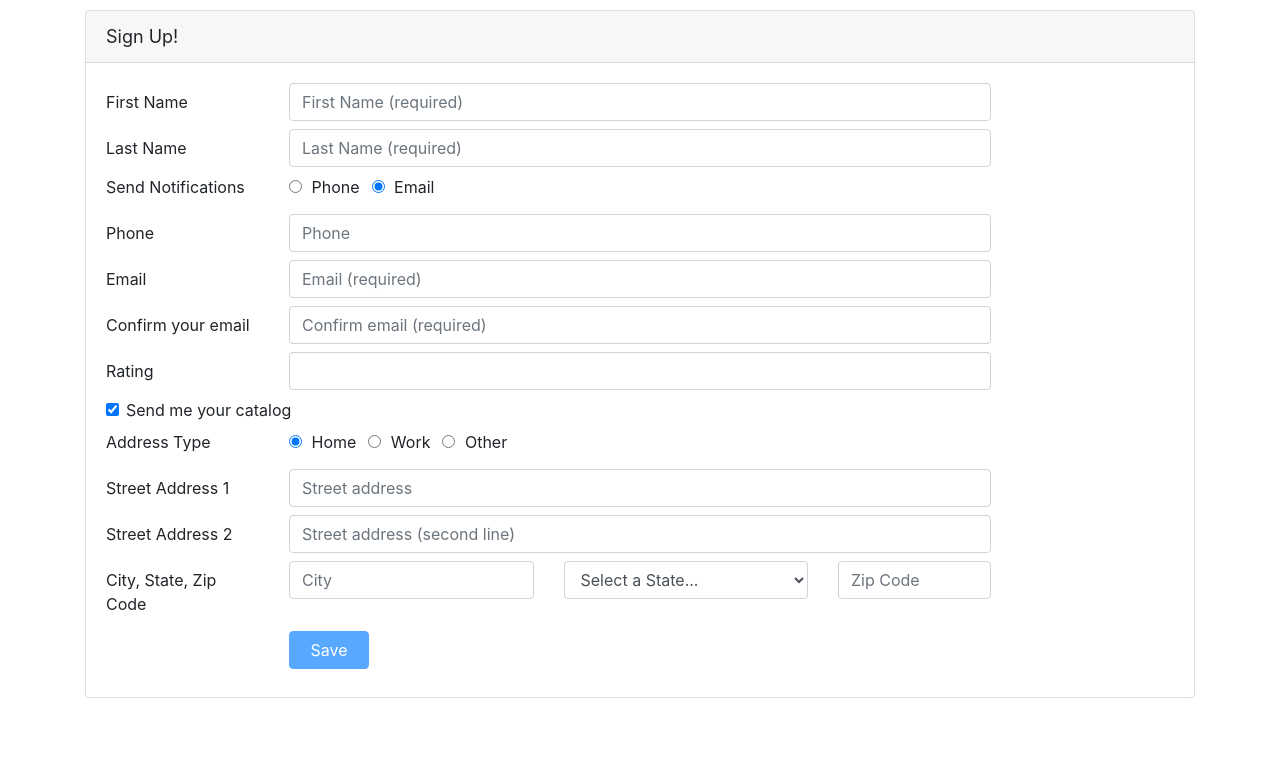
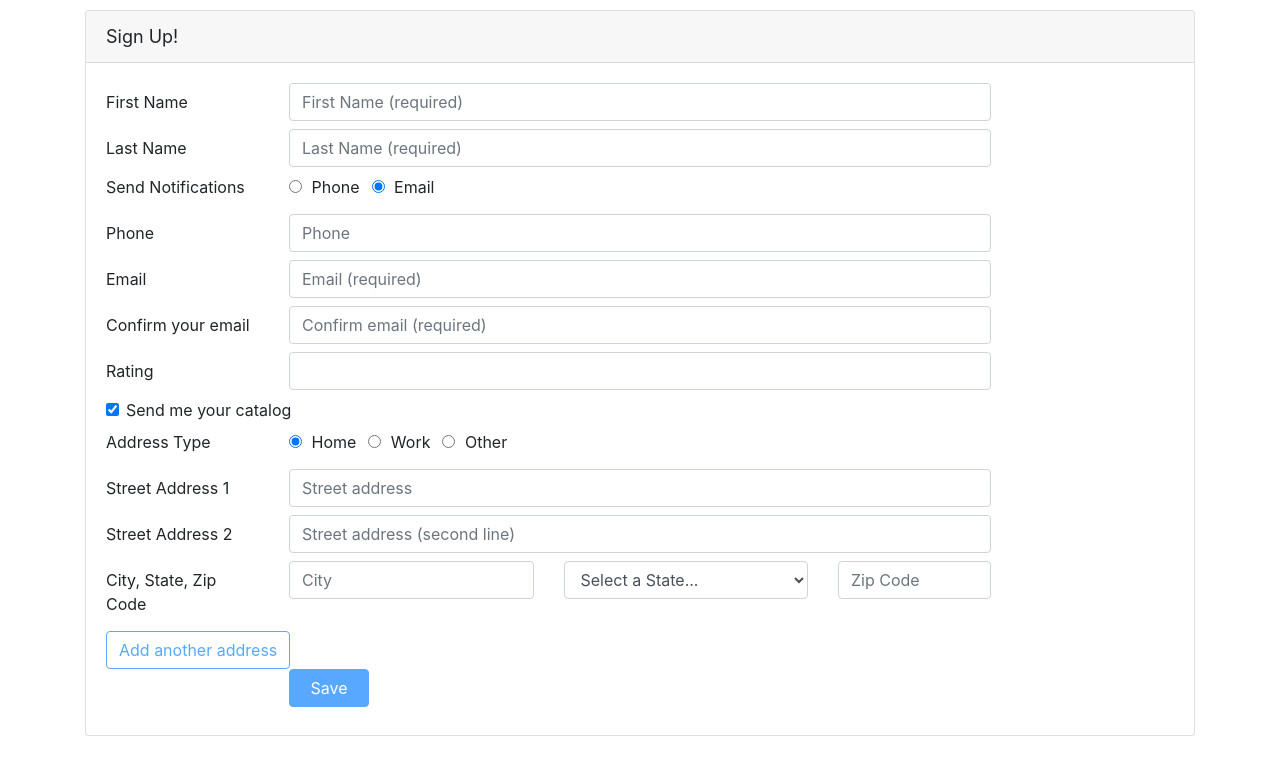
Before and after one commit to Luis-Angulo/angular-reactive-forms, an Angular app: page / in a window 1280 px wide. Shown: the top 772 px of the page. Built offline with nearby package versions, Linux system fonts and the light colour scheme.

Commit message:
Duplicate input elements

```diff
--- a/src/app/customers/customer.component.html
+++ b/src/app/customers/customer.component.html
@@ -196,8 +196,11 @@
         </div>
       </div>
       <!-- FormArray syntax. addresses has to be a member of the component -->
-      <div formArrayName="addresses">
-        <div formGroupName="0" *ngIf="form.get('sendCatalog').value">
+      <div
+        formArrayName="addresses"
+        *ngFor="let address of addresses.controls; let i = index"
+      >
+        <div [formGroupName]="i">
           <div class="form-group row mb-2">
             <label class="col-md-2 col-form-label pt-0">Address Type</label>
             <div class="col-md-8">
@@ -205,7 +208,6 @@
                 <label class="form-check-label">
                   <input
                     class="form-check-input"
-                    id="addressType1Id"
                     type="radio"
                     value="home"
                     formControlName="addressType"
@@ -217,7 +219,6 @@
                 <label class="form-check-label">
                   <input
                     class="form-check-input"
-                    id="addressType1Id"
                     type="radio"
                     value="work"
                     formControlName="addressType"
@@ -229,7 +230,6 @@
                 <label class="form-check-label">
                   <input
                     class="form-check-input"
-                    id="addressType1Id"
                     type="radio"
                     value="other"
                     formControlName="addressType"
@@ -241,13 +241,15 @@
           </div>
 
           <div class="form-group row mb-2">
-            <label class="col-md-2 col-form-label" for="street1Id"
+            <label
+              class="col-md-2 col-form-label"
+              attr.for="{{ 'street1Id' + i }}"
               >Street Address 1</label
             >
             <div class="col-md-8">
               <input
                 class="form-control"
-                id="street1Id"
+                id="{{ 'street1Id' + i }}"
                 type="text"
                 placeholder="Street address"
                 formControlName="street1"
@@ -310,6 +312,14 @@
           </div>
         </div>
       </div>
+      <button
+        (click)="addAddress()"
+        class="btn btn-outline-primary"
+        type="button"
+        [disabled]="!addresses.valid"
+      >
+        Add another address
+      </button>
       <div class="form-group row mb-2">
         <div class="offset-md-2 col-md-4">
           <button
--- a/src/app/customers/customer.component.ts
+++ b/src/app/customers/customer.component.ts
@@ -52,7 +52,7 @@ export class CustomerComponent implements OnInit {
     email: 'please enter a valid email address',
   };
 
-  get Addresses(): FormArray{
+  get addresses(): FormArray {
     return this.form.get('addresses') as FormArray;
   }
 
@@ -100,6 +100,10 @@ export class CustomerComponent implements OnInit {
     return f;
   }
 
+  addAddress(): void {
+    this.addresses.push(this.buildAddressGroup());
+  }
+
   setMessage(c: AbstractControl): void {
     // assume that every change in values could lead to a valid state, so empty the
     // errors string
```
